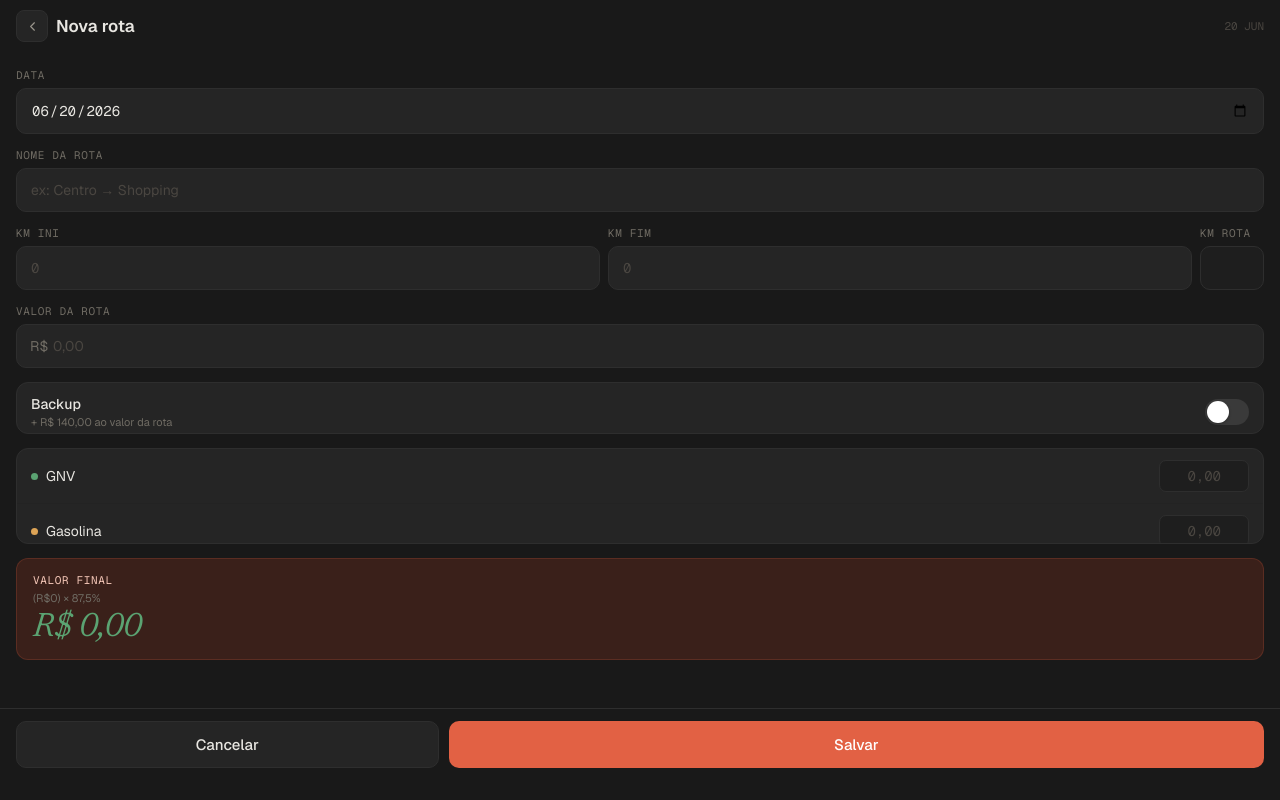
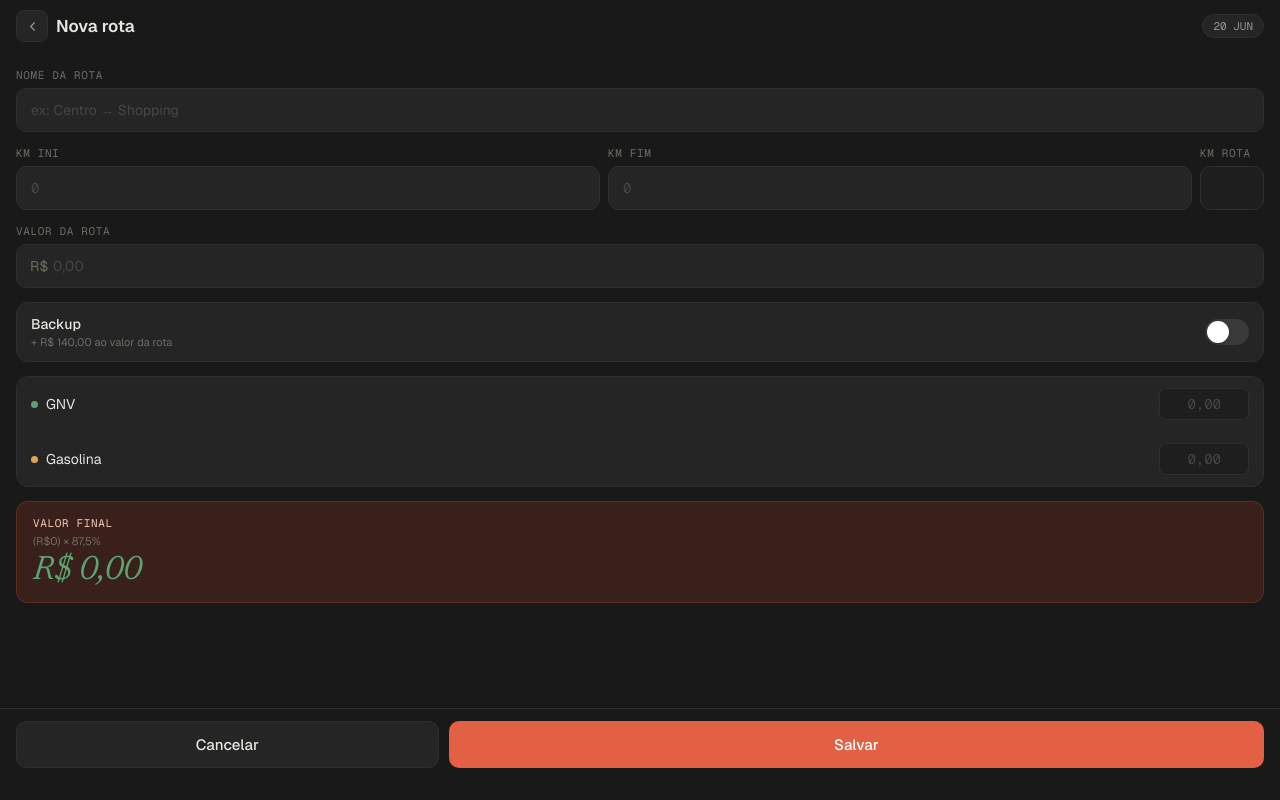
Before and after one commit to omedeiroz/financial, a React app in the folder frontend/: page /routes/new in a window 1280 px wide. Built offline with nearby package versions, Linux system fonts and the light colour scheme; no server answers; the HTML template or start-up script is replaced by a standard one.

Commit message:
style: enhance date input styling in RouteForm; implement date pill design for improved user experience

```diff
--- a/frontend/src/pages/RouteForm/RouteForm.jsx
+++ b/frontend/src/pages/RouteForm/RouteForm.jsx
@@ -119,20 +119,18 @@ export default function RouteForm() {
           <ChevronLeft size={15} strokeWidth={1.8} color="var(--ink-2)" />
         </button>
         <span className={styles.title}>{isEdit ? 'Editar rota' : 'Nova rota'}</span>
-        <span className={styles.dateLabel}>{dateLabel}</span>
+        <label className={styles.datePill}>
+          {dateLabel}
+          <input
+            type="date"
+            value={form.day}
+            onChange={(e) => set('day', e.target.value)}
+            className={styles.datePillInput}
+          />
+        </label>
       </div>
 
       <div className={styles.form}>
-        <div className={styles.field}>
-          <label className={styles.label}>Data</label>
-          <input
-            className={styles.inputDate}
-            type="date"
-            value={form.day}
-onChange={(e) => set('day', e.target.value)}
-          />
-        </div>
-
         <div className={styles.field}>
           <label className={styles.label}>Nome da rota</label>
           <input
--- a/frontend/src/pages/RouteForm/RouteForm.module.css
+++ b/frontend/src/pages/RouteForm/RouteForm.module.css
@@ -40,6 +40,31 @@
   font-size: 11px;
   text-transform: uppercase;
   color: var(--ink-4);
+}
+
+.datePill {
+  position: relative;
+  display: flex;
+  align-items: center;
+  padding: 4px 10px;
+  background: var(--surface);
+  border: 1px solid var(--border);
+  border-radius: 20px;
+  font-family: var(--font-mono);
+  font-size: 11px;
+  text-transform: uppercase;
+  color: var(--ink-2);
+  cursor: pointer;
+  white-space: nowrap;
+}
+
+.datePillInput {
+  position: absolute;
+  inset: 0;
+  opacity: 0;
+  width: 100%;
+  height: 100%;
+  cursor: pointer;
 }
 
 .form {
@@ -127,24 +152,6 @@
   width: 64px;
 }
 
-.inputDate {
-  background: var(--surface);
-  border: 1px solid var(--border);
-  border-radius: var(--radius-md);
-  padding: 12px 14px;
-  font-size: 14px;
-  font-family: var(--font-mono);
-  color: var(--ink-1);
-  width: 100%;
-  color-scheme: light dark;
-  cursor: pointer;
-  transition: border-color var(--dur-fast) var(--ease-out), box-shadow var(--dur-fast) var(--ease-out);
-}
-
-.inputDate:focus {
-  border-color: var(--accent);
-  box-shadow: 0 0 0 3px rgba(226, 97, 68, 0.15);
-}
 
 .inputPrefix {
   position: relative;
```
